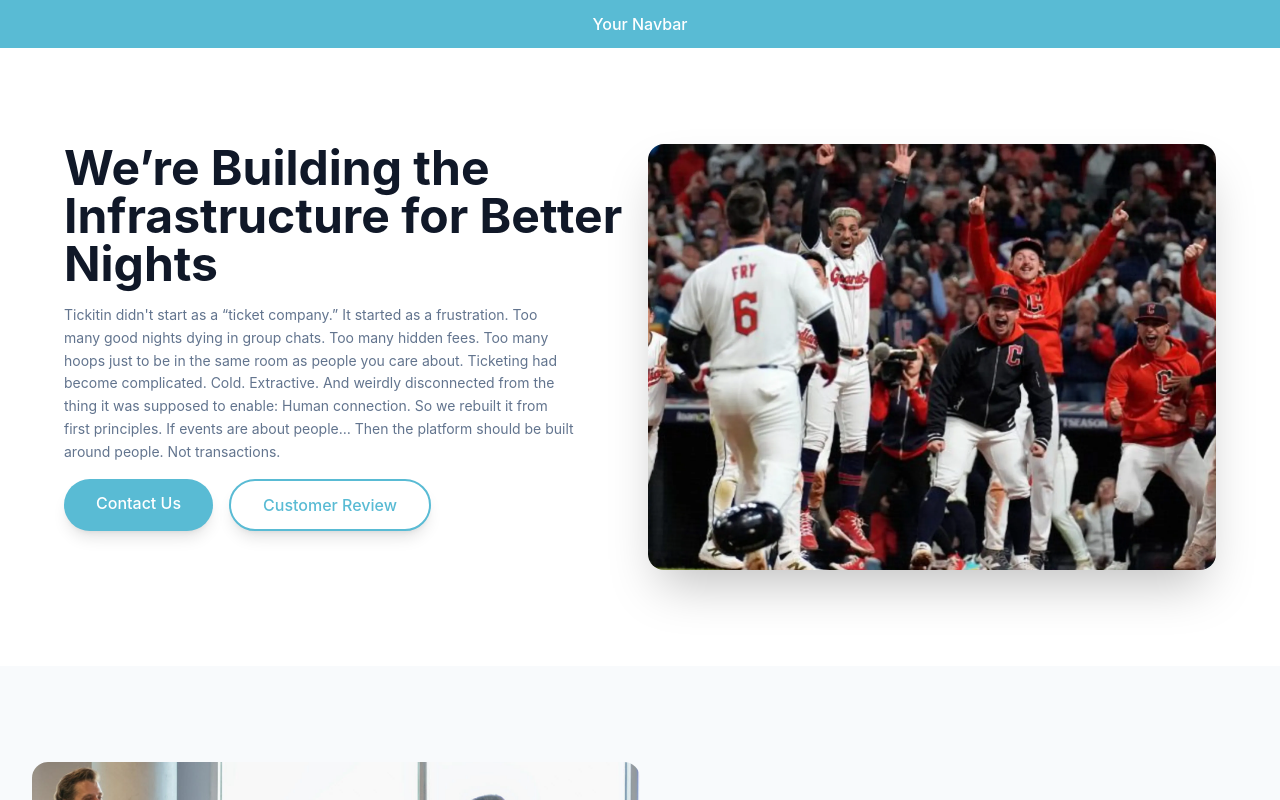
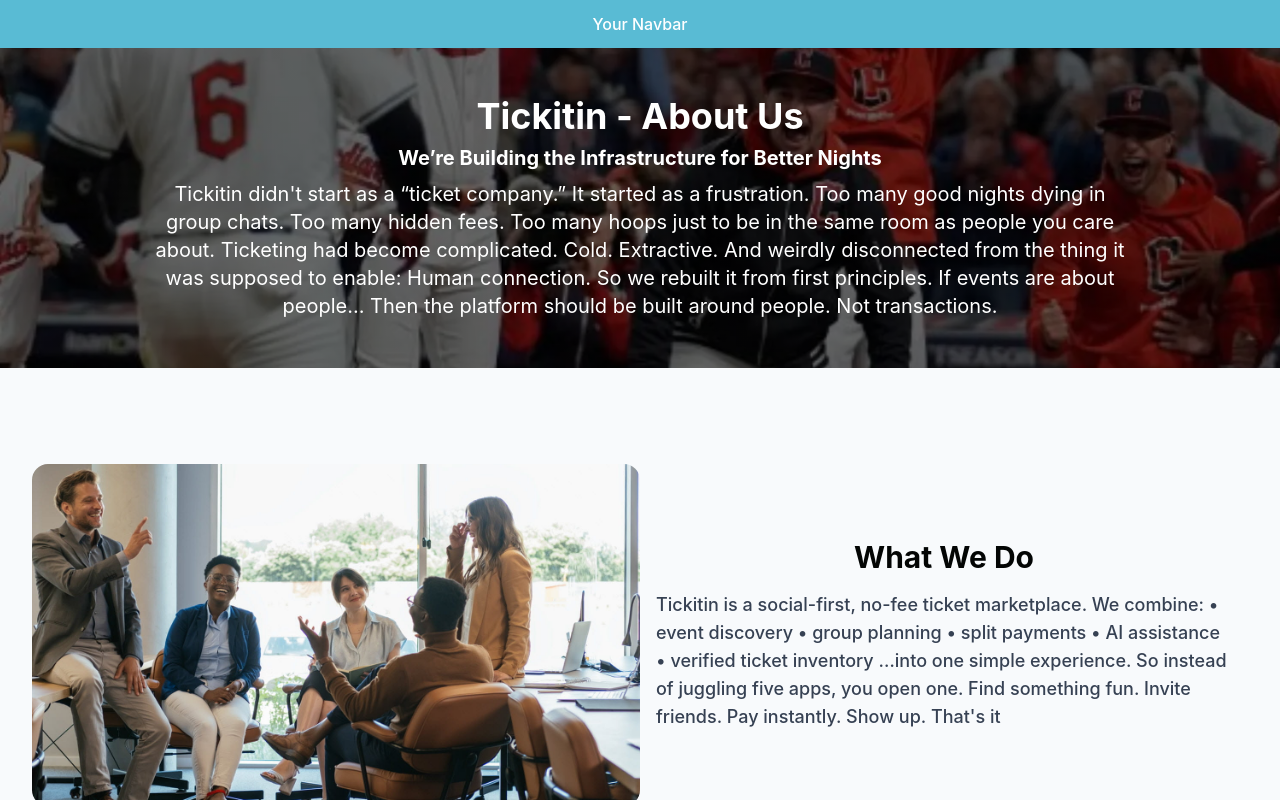
Before and after one commit to rakib00-dev/tickitin-website, a Vue app: page /about in a window 1280 px wide. Shown: the top 800 px of the page. Built offline with nearby package versions, Linux system fonts and the light colour scheme.

Commit message:
updated the hero section

```diff
--- a/src/components/AboutPageComponents/Hero.vue
+++ b/src/components/AboutPageComponents/AboutUsHero.vue
@@ -3,7 +3,29 @@
 </script>
 
 <template>
-  <section
+  <main
+    class="px-4 py-10 md:px-8 bg-[linear-gradient(rgba(0,0,0,0.6),rgba(0,0,0,0.6)),url(/images/about_us/about_us_hero.png)] bg-no-repeat bg-cover bg-center md:h-[40vh] overflow-hidden place-items-center grid"
+  >
+    <div
+      class="max-w-7xl mx-auto grid place-items-center gap-2 *:text-white relative z-10"
+    >
+      <h1 class="text-2xl md:text-4xl font-bold">Tickitin - About Us</h1>
+      <h1 class="text-lg md:text-xl font-bold">
+        We{{ `’` }}re Building the Infrastructure for Better Nights
+      </h1>
+      <p class="md:text-xl md:w-4/5 text-center">
+        Tickitin didn&apos;t start as a “ticket company.” It started as a
+        frustration. Too many good nights dying in group chats. Too many hidden
+        fees. Too many hoops just to be in the same room as people you care
+        about. Ticketing had become complicated. Cold. Extractive. And weirdly
+        disconnected from the thing it was supposed to enable: Human connection.
+        So we rebuilt it from first principles. If events are about people… Then
+        the platform should be built around people. Not transactions.
+      </p>
+    </div>
+  </main>
+
+  <!-- <section
     class="max-w-7xl mx-auto px-6 md:px-16 py-16 md:py-24 flex max-md:flex-col md:flex-row items-center gap-16 overflow-hidden"
   >
     <div class="grid md:grid-cols-2 gap-4">
@@ -44,5 +66,5 @@
         class="rounded-2xl shadow-2xl w-full"
       />
     </div>
-  </section>
+  </section> -->
 </template>
--- a/src/pages/AboutPage.vue
+++ b/src/pages/AboutPage.vue
@@ -1,5 +1,5 @@
 <script setup lang="ts">
-  import Hero from "../components/AboutPageComponents/Hero.vue";
+  import AboutUsHero from "../components/AboutPageComponents/AboutUsHero.vue";
   import OurCaptain from "../components/AboutPageComponents/OurCaptain.vue";
   import OurGoals from "../components/AboutPageComponents/OurGoals.vue";
   import WhatWeBelieve from "../components/AboutPageComponents/WhatWeBelieve.vue";
@@ -8,7 +8,7 @@
 </script>
 
 <template>
-  <Hero />
+  <AboutUsHero />
   <WhatWeDo />
   <WhatWeBelieve />
   <WhoWeAre />
```
